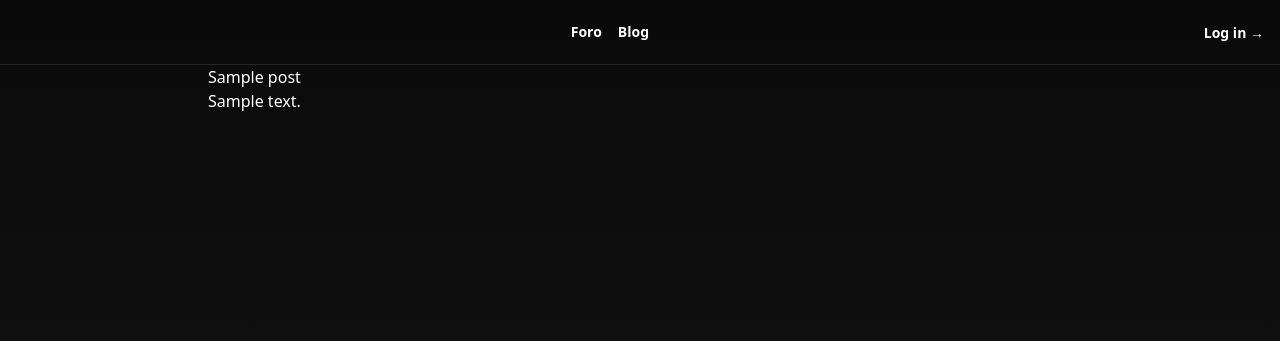
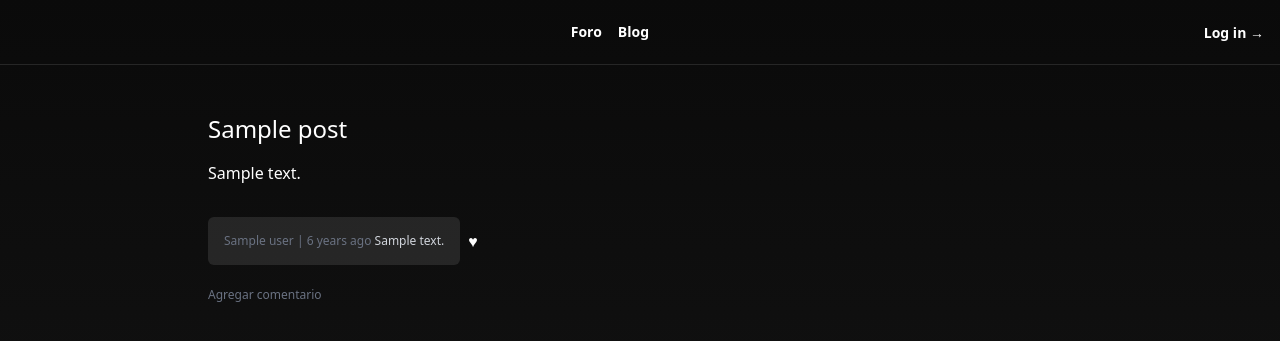
Before and after one commit to JosenRomero/first-web-laravel, a Laravel app: template resources/views/posts/show.blade.php in a window 1280 px wide. Shown: the top 341 px of the page. Run offline with Laravel 12, Linux system fonts and the light colour scheme; the template is opened without the code that fills it: most values are stand-ins (such as "Sample title", 1, 10 or a date in 2020); style sheets or scripts are compiled from the project's sources; some libraries are stand-ins or nearby versions.

Commit message:
add comments to post

```diff
--- a/app/Models/Post.php
+++ b/app/Models/Post.php
@@ -10,7 +10,12 @@ class Post extends Model
     /** @use HasFactory<\Database\Factories\PostFactory> */
     use HasFactory;
 
+    public function comments() {
+        return $this->morphMany(Comment::class, 'commentable');
+    }
+
     public function user() {
         return $this->belongsTo(User::class);
     }
+
 }
--- a/resources/views/posts/show.blade.php
+++ b/resources/views/posts/show.blade.php
@@ -1,6 +1,39 @@
 <x-forum.layouts.app>
 
-<p>{{ $post->title }}</p>
-<div>{{ $post->content }}</div>
+    <div class="w-full my-12">
+
+        <p class="text-2xl">{{ $post->title }}</p>
+        <div class="py-4">{{ $post->content }}</div>
+
+        <!-- Comments start -->
+        <ul class="my-4 space-y-2">
+
+            @foreach($post->comments as $comment)
+
+            <li class="flex items-center gap-2">
+                <p class="text-xs bg-white/10 p-4 rounded-md">
+                    <span class="text-gray-500">
+                        {{ $comment->user->name }} |
+                        {{ $comment->created_at->diffForHumans() }}
+                    </span>
+                    <span class="text-gray-300">
+                        {{ $comment->content }}
+                    </span>
+                </p>
+
+                <div>&hearts;</div>
+            </li>
+
+            @endforeach
+
+        </ul>
+
+        <p class="text-gray-500">
+            <a href="#" class="rounded-md text-xs hover:underline cursor-pointer">
+                Agregar comentario
+            </a>
+        </p>
+        <!-- Comments end -->
+    </div>
 
 </x-forum.layouts.app>
```
Also changed, not shown: database/migrations/2026_10_21_213842_create_comments_table.php.
